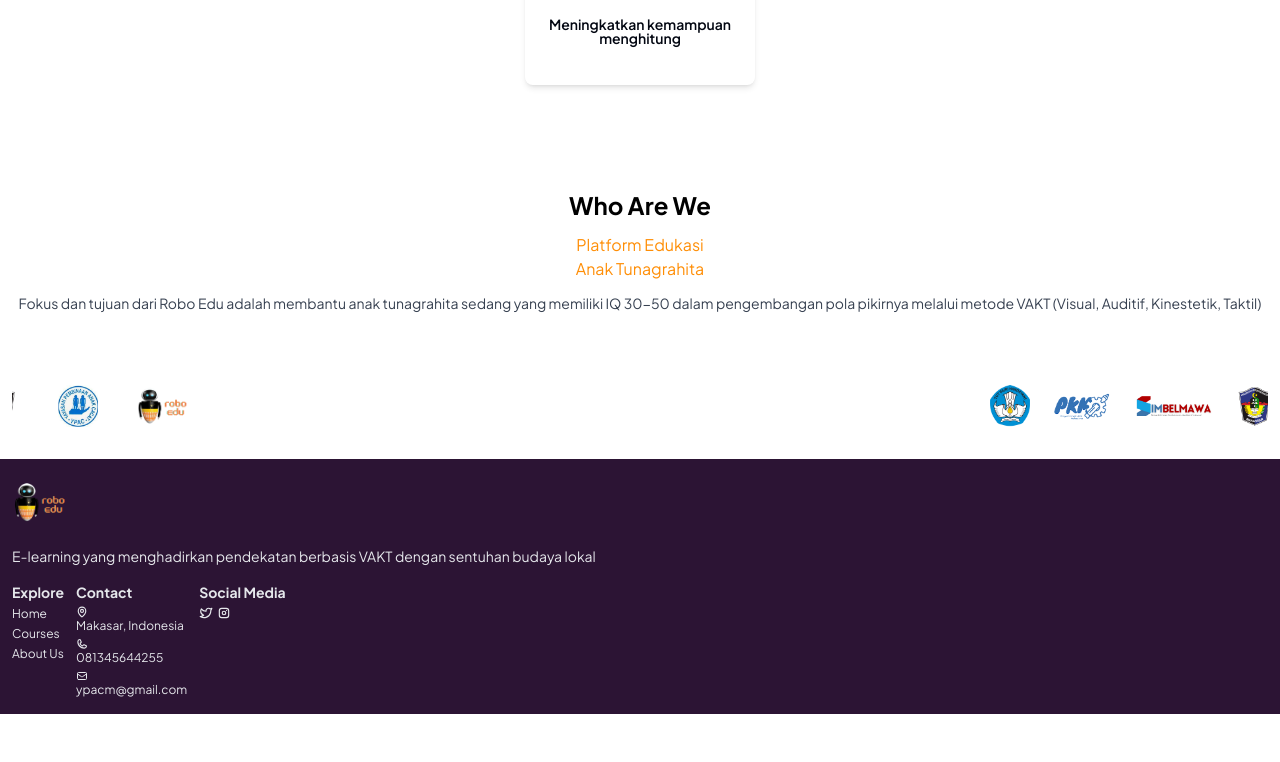
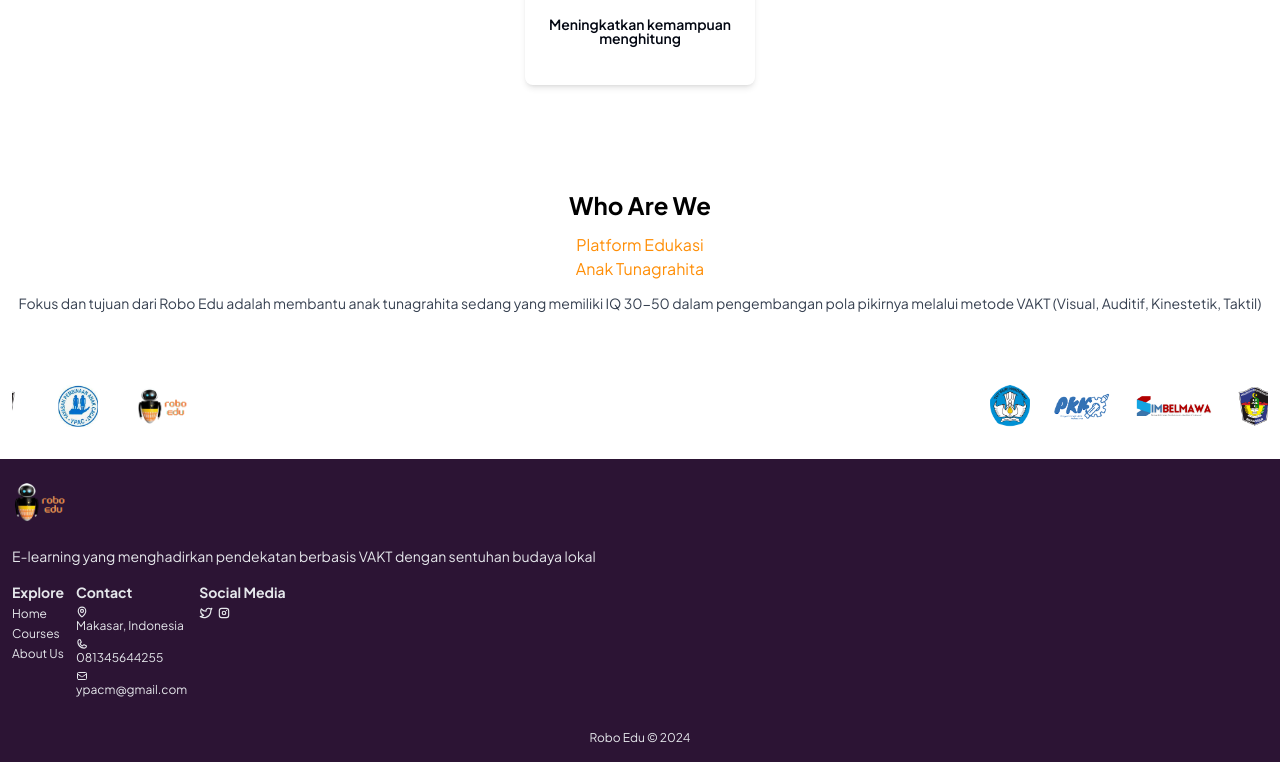
Before and after one commit to gustonecrush/robo-edu, a Next.js app: page / in a window 1280 px wide. Shown: the part 1762-2524 px from the top of the page. Before the commit the page ends 2476 px from the top, so only its background shows below. Built offline with nearby package versions, Linux system fonts and the light colour scheme.

Commit message:
update footer

```diff
--- a/src/components/footer.tsx
+++ b/src/components/footer.tsx
@@ -47,6 +47,9 @@
                     </div>
                 </div>
             </div>
+            <div className="w-full flex items-center justify-center mt-8">
+                <p className="text-gray-200 text-xs"> Robo Edu © 2024</p>
+            </div>
         </footer>
     )
 }
```
